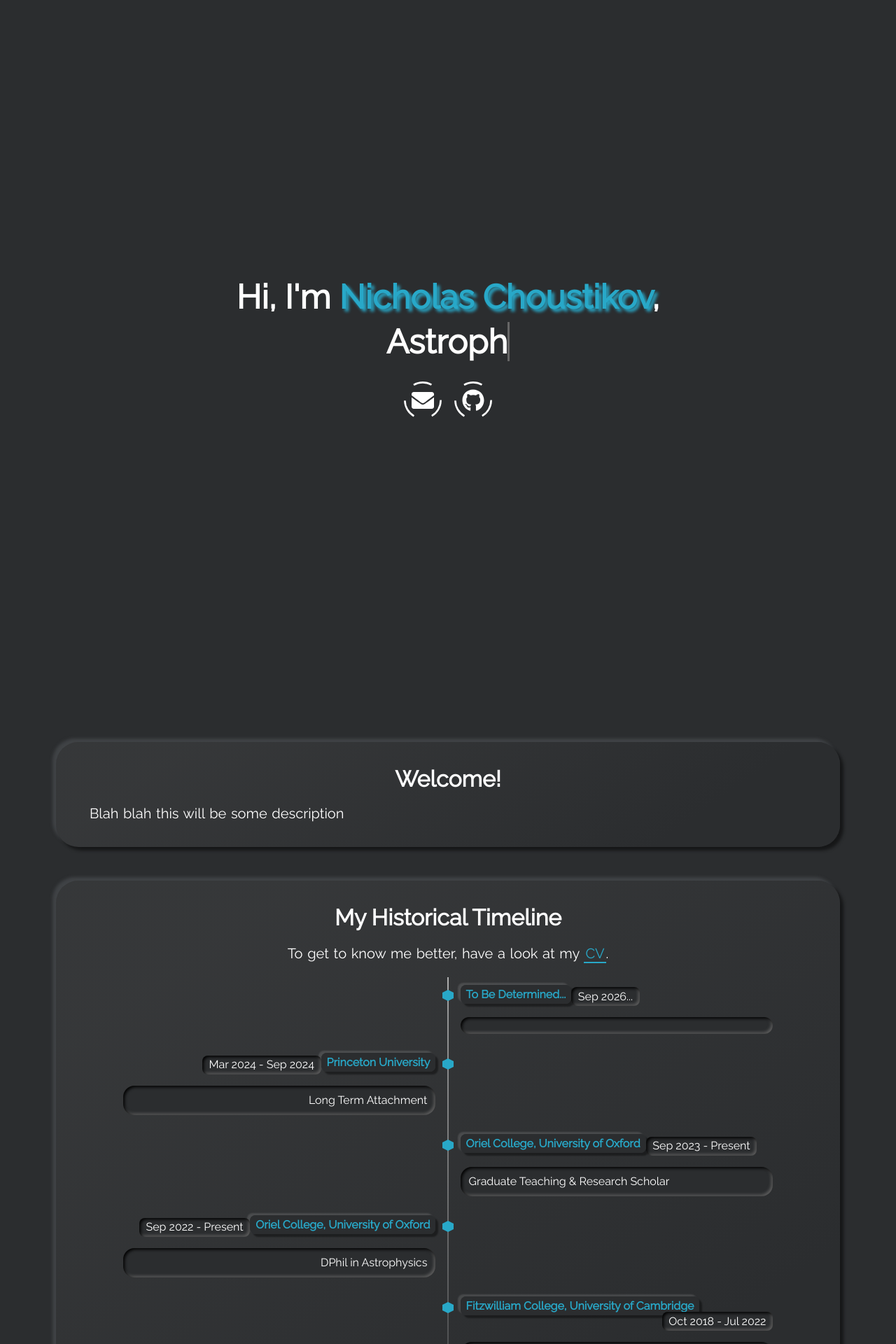
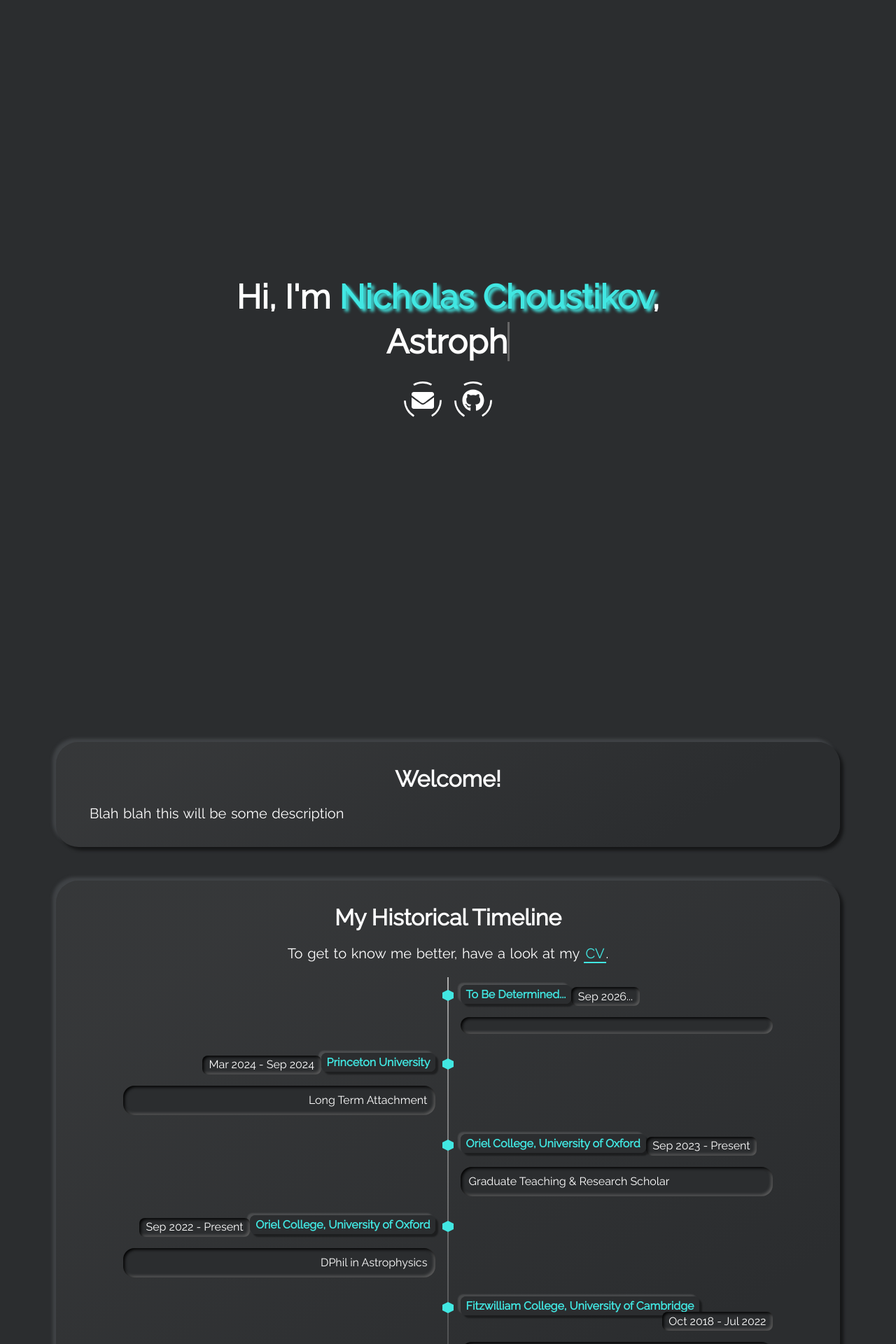
Before and after one commit to Chousti/Chousti.github.io, a Jekyll site: the page built from index.html, in a window 1280 px wide. Shown: the top 1920 px of the page at 70% size. Built offline with Jekyll 4.4.1, drawn with Linux system fonts in a browser that asks for light colours.

Commit message:
colour change

```diff
--- a/_sass/main.scss
+++ b/_sass/main.scss
@@ -20,7 +20,7 @@ $card-bg-color: linear-gradient(
   rgba(115, 115, 115, 0.15) 15%,
   rgba(0, 0, 0, 1) 80%
 );
-$primary-color: #28a8c8;
+$primary-color: #41e7e2;
 
 /* General */
 
```
Also changed, not shown: assets/css/main.min.css.
